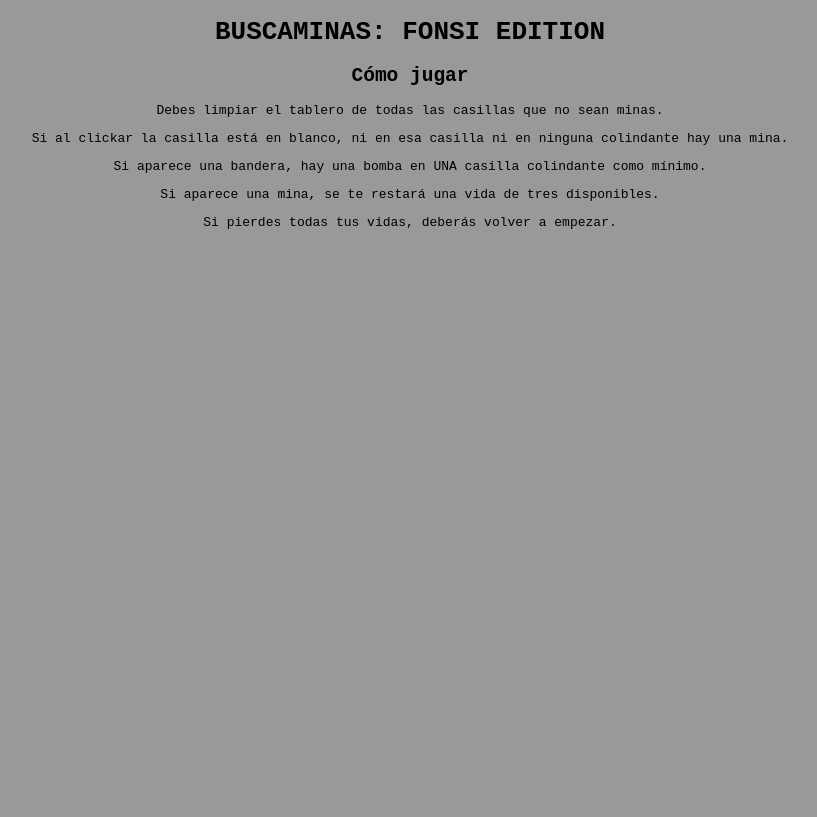
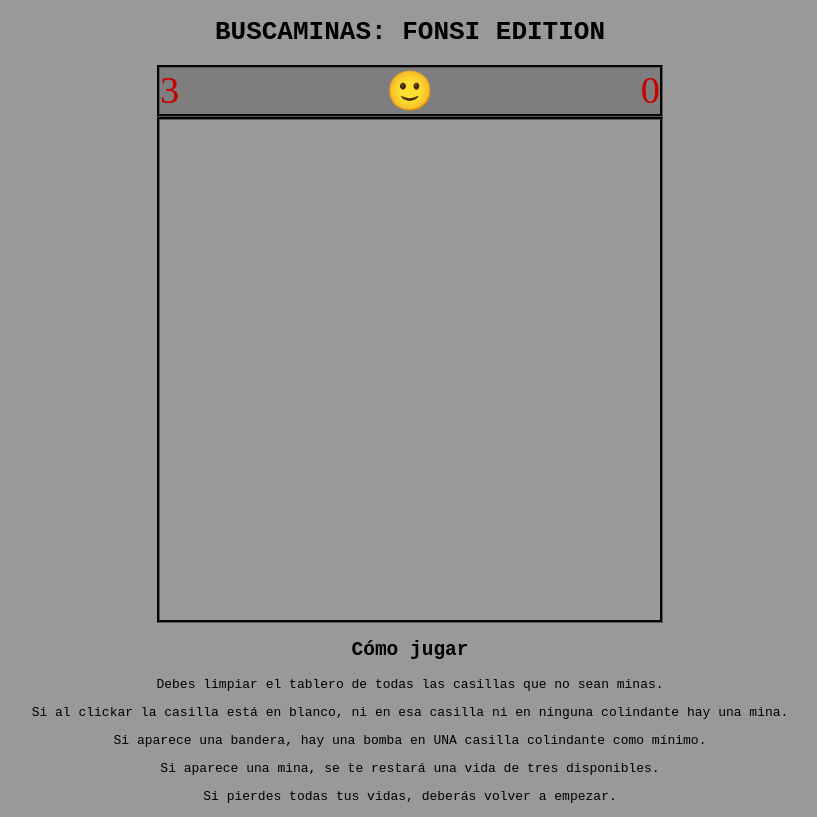
Before and after one commit to fop38422/buscaminas, a plain HTML site: page index.html in a window 1280 px wide. Shown: the whole page, without its empty margins (230-1047 px from the left). Drawn offline with Linux system fonts and the light colour scheme; a web font is replaced by a local one.

Commit message:
base html y css

```diff
--- a/index.html
+++ b/index.html
@@ -6,14 +6,19 @@
     <link rel="shortcut icon" href="img/icono.webp">
     <title>Buscaminas</title>
     <link rel="stylesheet" href="style.css">
+    <link href="https://fonts.cdnfonts.com/css/lcd" rel="stylesheet">
     <script src="main.js"></script>
 </head>
 <body>
     <h1>BUSCAMINAS: FONSI EDITION</h1>
 
-    <div id=panel>
+    <div id="superior">
+        <p id="vidas">3</p>
+        <p>🙂</p>
+        <p id="tiempo">0</p>
+    </div>
 
-    </div>
+    <div id="panel"></div>
 
     <h2>Cómo jugar</h2>
     <div id="lista">
--- a/main.js
+++ b/main.js
@@ -1,5 +1,14 @@
-let mapa = [10[10]];
+let mapa = [10];
 
-for (i = 1; i <= 10; i++){
+for (let i = 0; i < 10; i++){
+    mapa[i] = [];
+    for (let j = 1; j <= 10; j++){
+       mapa[i][j] = 0;
+    }
+}
 
+for (let i = 0; i < 10; i++){
+    for (let j = 1; j <= 10; j++){
+        console.log(mapa[i][j]);
+    }
 }
--- a/style.css
+++ b/style.css
@@ -1,6 +1,33 @@
 body {
     background-color: #999999;
     font-family: monospace;
+    text-align: center;
 }
 
-h1, h2, #lista {text-align: center;}
+#superior {
+    margin: auto;
+    width: 500px;
+    font-size: 3vw;
+    color: rgb(201, 0, 0);
+    display: flex;
+    justify-content: space-between;
+    background-color: #7e7e7e;
+    border-style: groove;
+    border-color: #5a5a5a;
+}
+
+#superior p {
+    margin-top: 0%;
+    margin-bottom: 0%;
+    font-family: 'LCD';
+}
+
+#panel {
+    margin: auto;
+    height: 500px;
+    width: 500px;
+    border-style: groove;
+    border-color: #5a5a5a;
+    display: flex;
+    flex-wrap: wrap; /*permite seguir rellenando por abajo cuando no se pueden meter más cosas en una fila*/
+}
```
